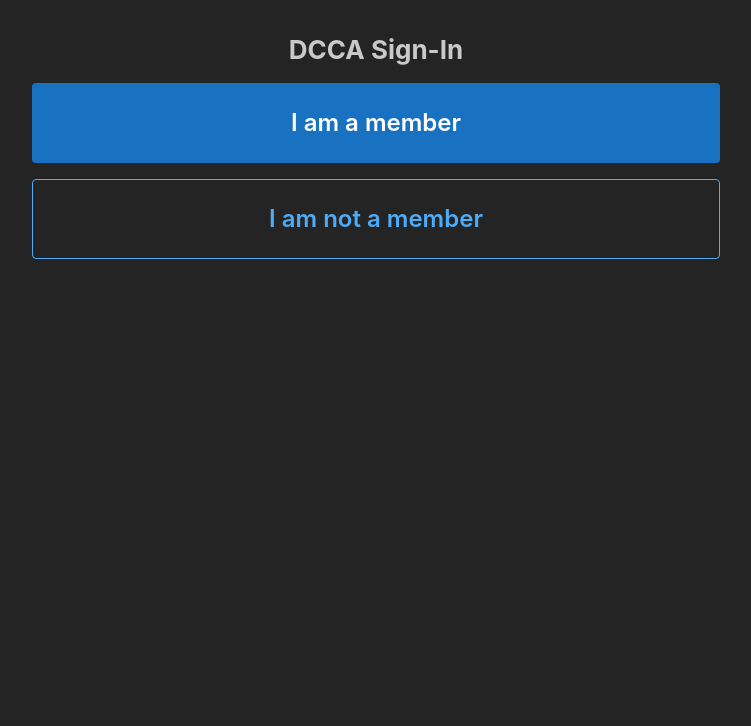
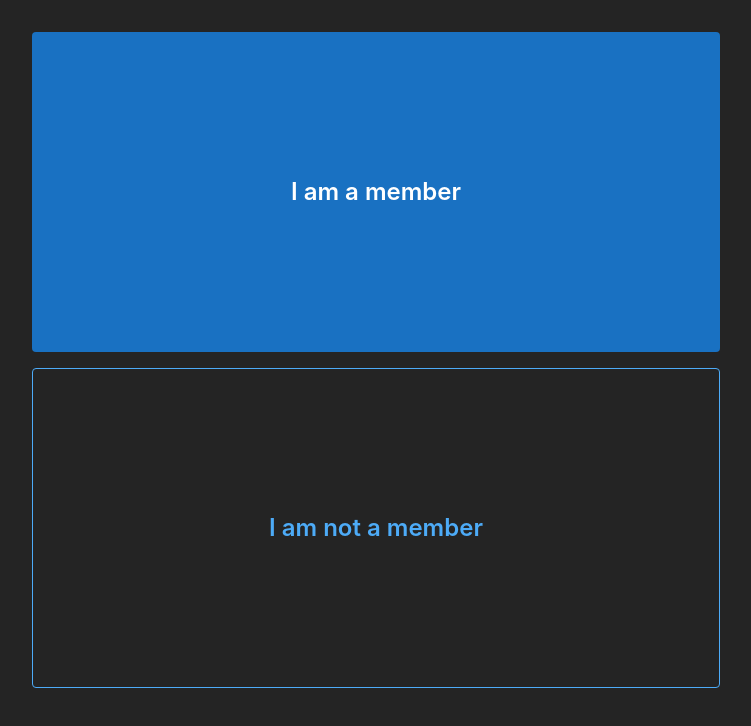
Before and after one commit to jacknugent/dcca-signin, a React (Vite) app: page / in a window 1280 px wide. Shown: the top 726 px of the page, without its empty margins (264-1015 px from the left). Built offline with nearby package versions, Linux system fonts and the light colour scheme.

Commit message:
Design fixes

```diff
--- a/src/App.tsx
+++ b/src/App.tsx
@@ -11,13 +11,6 @@ function App() {
   return (
     <Container size="sm" py="xl">
       <Stack gap="md">
-        <Center>
-          {membership === null && (
-            <Title order={1} size="h2">
-              DCCA Sign-In
-            </Title>
-          )}
-        </Center>
         {membership === null ? (
           <OptionSelector onSelect={setMembership} />
         ) : (
--- a/src/OptionSelector.tsx
+++ b/src/OptionSelector.tsx
@@ -6,7 +6,7 @@ interface Props {
 
 export default function OptionSelector({ onSelect }: Props) {
   const buttonStyle = {
-    height: "5rem",
+    height: "40vh",
     fontSize: "1.5rem",
     fontWeight: 600,
   };
```
